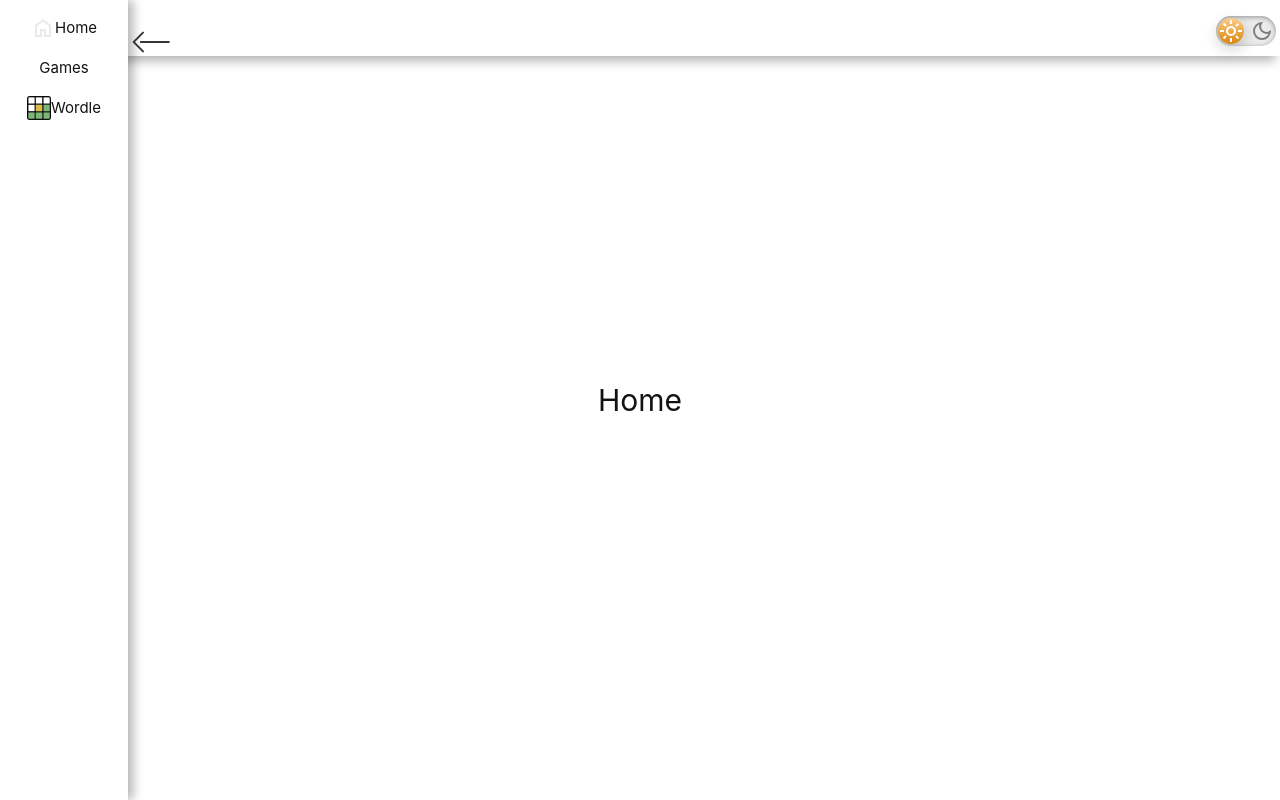
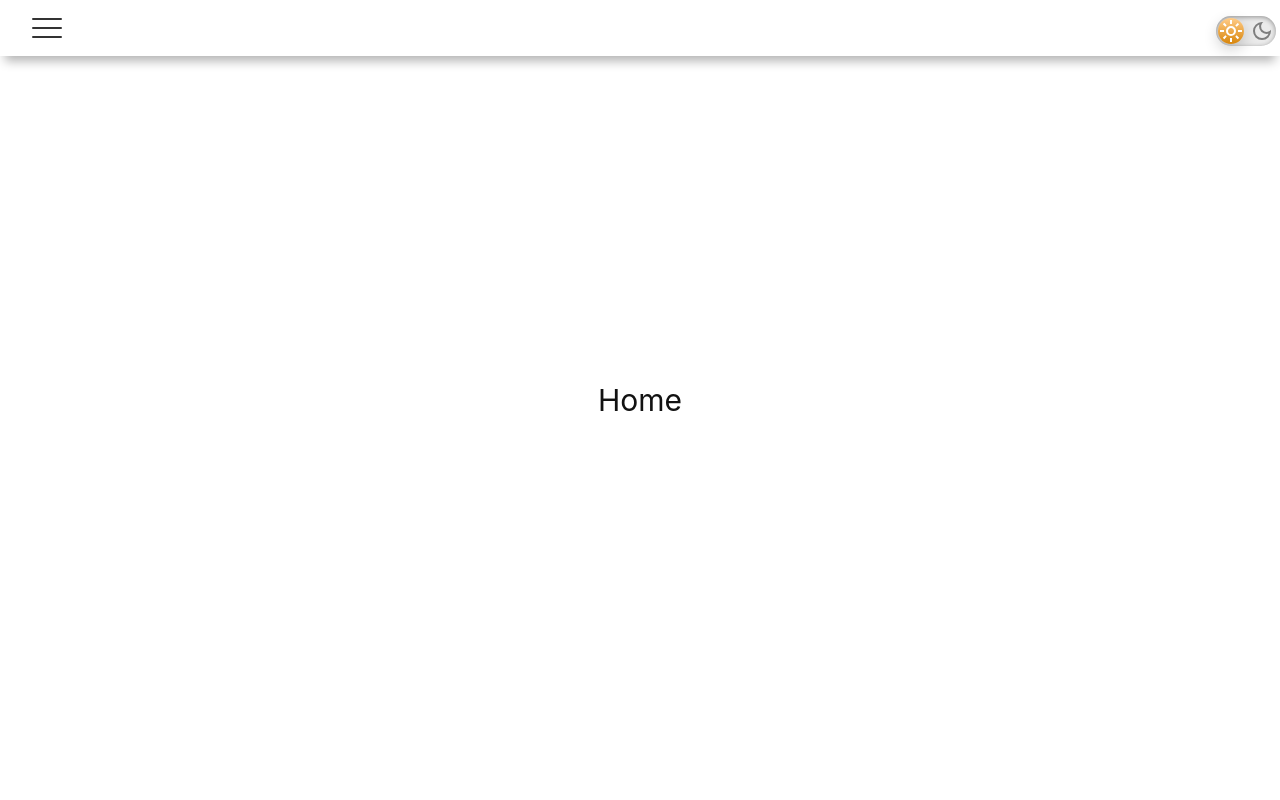
Before and after one commit to xanian7/wordle, a Vue app: page / in a window 1280 px wide. Built offline with nearby package versions, Linux system fonts and the light colour scheme.

Commit message:
push because gym

```diff
--- a/src/App.vue
+++ b/src/App.vue
@@ -20,10 +20,13 @@ export default defineComponent ({
 
   setup() {
     const isDarkMode = ref(false);
+    const isNavOpen = ref(false);
     provide('isDarkMode', isDarkMode);
+    provide('isNavOpen', isNavOpen);
 
     return {
       isDarkMode,
+      isNavOpen,
     }
   },
 })
--- /dev/null
+++ b/src/components/Burger.vue
@@ -0,0 +1,121 @@
+<template>
+    <div class="burger-icon"
+        :class="{ active: isNavOpen }"
+        @click="openMenu()">
+        <div class="burger-line line1"
+            :class="{ 'line1-short': isNavOpen }"
+        ></div>
+        <div class="burger-line line2"></div>
+        <div class="burger-line line3"
+            :class="{ 'line3-short': isNavOpen }"
+        ></div>
+    </div>
+</template>
+
+<script>
+import { defineComponent, inject, ref } from 'vue'
+
+export default defineComponent({
+    name: 'BurgerItem',
+    setup() {
+        const isDarkMode = inject('isDarkMode', ref(false));
+        const isNavOpen = inject('isNavOpen', ref(false));
+
+        const openMenu = () => {
+            isNavOpen.value = !isNavOpen.value;
+            return !isNavOpen.value
+        }
+
+        return {
+            isDarkMode,
+            isNavOpen,
+            openMenu,
+        }
+    },
+})
+</script>
+
+<style scoped>
+    .burger-icon {
+        width: 30px;
+        height: 20px;
+        display: flex;
+        justify-content: space-between;
+        flex-direction: column;
+        cursor: pointer;
+        transition: 0.3s;
+        position: relative;
+        margin: 2rem;
+    }
+
+    .burger-icon.active {
+        transform: translateX(9vw);
+    }
+
+    .burger-line {
+        width: 100%;
+        height: 2px;
+        background-color: #333;
+        border-radius: 5px;
+        transition: 0.5s;
+    }
+
+    .dark .burger-line {
+        background-color: white;
+    }
+
+    .dark .burger-icon:hover .burger-line {
+        background-color: #d3d3d3;
+    }
+
+    .burger-icon:hover .burger-line {
+        background-color: #555;
+    }
+
+    .burger-icon.active .line1 {
+        transform: rotate(-45deg) translate(-10px, -4px);
+        transition: 0.3s;
+    }
+
+    .burger-line.line1.line1-short {
+        width: 50%;
+        margin-left: auto;
+        transition: 0.3s;
+    }
+
+    .burger-icon.active .line2 {
+        transform: translate(14px, 0px);
+        transition: 0.3s;
+    }
+
+    .burger-icon.active .line3 {
+        transform: rotate(45deg) translate(-10px, 4px);
+        transition: 0.3s;
+    }
+
+    .burger-line.line3.line3-short {
+        width: 50%;
+        margin-left: auto;
+        transition: 0.3s;
+    }
+
+    .open {
+        transform: translate(0vw);
+    }
+
+    .close {
+        transform: translate(-11vw);
+    }
+
+    .dark {
+        background: #292929;
+        color: white;
+        transition: 0.3s;
+    }
+
+    .light {
+        background: white;
+        color: #121212;
+        transition: 0.3s;
+    }
+</style>
--- a/src/components/NavBar.vue
+++ b/src/components/NavBar.vue
@@ -1,28 +1,20 @@
 <template>
     <div class="container"
-        :class="[isDarkMode ? 'dark' : 'light', isOpen ? 'open' : 'close']"
+        :class="[isDarkMode ? 'dark' : 'light', isNavOpen ? 'open' : 'close']"
     >
-    <div class="burger-icon"
-        :class="{ active: isOpen }"
-        @click="openMenu()">
-        <div class="burger-line line1"
-            :class="{ 'line1-short': isOpen }"
-        ></div>
-        <div class="burger-line line2"></div>
-        <div class="burger-line line3"
-            :class="{ 'line3-short': isOpen }"
-        ></div>
-    </div>
         <div class="nav-item" @click="goToRoute('home')">
-            <svg xmlns="http://www.w3.org/2000/svg" height="24px" viewBox="0 -960 960 960" width="24px" fill="#e8eaed"><path d="M240-200h120v-240h240v240h120v-360L480-740 240-560v360Zm-80 80v-480l320-240 320 240v480H520v-240h-80v240H160Zm320-350Z"/></svg>
-            <div>Home</div>
+            <svg xmlns="http://www.w3.org/2000/svg" class="nav-item-icon" viewBox="0 -960 960 960"  fill="#e8eaed"><path d="M240-200h120v-240h240v240h120v-360L480-740 240-560v360Zm-80 80v-480l320-240 320 240v480H520v-240h-80v240H160Zm320-350Z"/></svg>
+            <h2>Home</h2>
         </div>
-        <div>
+        <hr class="solid"
+            :class="isDarkMode ? 'dark' : 'light'"
+        >
+        <h2>
             Games
-        </div>
+        </h2>
         <div class="nav-item" @click="goToRoute('wordle')">
-            <img src="/src/components/icons/64px-Wordle_Logo.svg.png" height="24px" width="24px"/>
-            <div>Wordle</div>
+            <img src="/src/components/icons/64px-Wordle_Logo.svg.png" class="nav-item-icon"/>
+            <h2>Wordle</h2>
         </div>
     </div>
 </template>
@@ -37,12 +29,7 @@ export default defineComponent({
         const router = useRouter();
 
         const isDarkMode = inject('isDarkMode', ref(false));
-
-        const isOpen = ref(true);
-        const openMenu = () => {
-            isOpen.value = !isOpen.value;
-            return !isOpen.value
-        }
+        const isNavOpen = inject('isNavOpen', ref(false));
 
         const goToRoute = (route) => {
             router.push({ name: route })
@@ -50,9 +37,8 @@ export default defineComponent({
 
         return {
             isDarkMode,
-            isOpen,
+            isNavOpen,
             router,
-            openMenu,
             goToRoute,
         }
     },
@@ -75,81 +61,13 @@ export default defineComponent({
         transition: 0.3s;
     }
 
-    button {
-        outline: solid 2px;
-        margin: 1rem;
-    }
-
-    .burger-icon {
-        width: 30px;
-        height: 20px;
-        display: flex;
-        justify-content: space-between;
-        flex-direction: column;
-        cursor: pointer;
-        margin: 2rem;
-        transform: translateX(8vw);
-        transition: 0.3s;
-        position: fixed;
-    }
-
-    .burger-icon.active {
-        transform: translateX(6vw);
-    }
-
-    .burger-line {
-        width: 100%;
-        height: 2px;
-        background-color: #333;
-        border-radius: 5px;
-        transition: 0.5s;
-    }
-
-    .dark .burger-line {
-        background-color: white;
-    }
-
-    .dark .burger-icon:hover .burger-line {
-        background-color: #d3d3d3;
-    }
-
-    .burger-icon:hover .burger-line {
-        background-color: #555;
-    }
-
-    .burger-icon.active .line1 {
-        transform: rotate(-45deg) translate(-10px, -4px);
-        transition: 0.3s;
-    }
-
-    .burger-line.line1.line1-short {
-        width: 50%;
-        margin-left: auto;
-        transition: 0.3s;
-    }
-
-    .burger-icon.active .line2 {
-        transform: translate(14px, 0px);
-        transition: 0.3s;
-    }
-
-    .burger-icon.active .line3 {
-        transform: rotate(45deg) translate(-10px, 4px);
-        transition: 0.3s;
-    }
-
-    .burger-line.line3.line3-short {
-        width: 50%;
-        margin-left: auto;
-        transition: 0.3s;
-    }
-
     .open {
         transform: translate(0vw);
     }
 
     .close {
         transform: translate(-11vw);
+        visibility: hidden;
     }
 
     .dark {
@@ -176,9 +94,31 @@ export default defineComponent({
 
     .dark .nav-item:hover {
         background: #414141;
+        transition: 0.3s;
     }
 
     .light .nav-item:hover {
         background: #d3d3d3;
+        transition: 0.3s;
+    }
+
+    .nav-item-icon {
+        width: 36px;
+        height: 36px;
+        margin: 1rem;
+    }
+
+    h2 {
+        margin: 1rem;
+    }
+
+    hr.solid {
+        border: 1px solid #e9e9e9;
+        width: 100%;
+    }
+
+    .dark hr.solid {
+        border: 1px solid #3d3d3d;
+        color: #3a3a3a;
     }
 </style>
--- a/src/components/TopBar.vue
+++ b/src/components/TopBar.vue
@@ -2,6 +2,7 @@
     <div class="topbar"
         :class="isDarkMode ? 'dark' : 'light'"
     >
+        <BurgerItem></BurgerItem>
         <ToggleButton class="toggle-button" />
     </div>
 </template>
@@ -9,17 +10,21 @@
 <script>
 import { defineComponent, inject, ref } from 'vue'
 import ToggleButton from './ToggleButton.vue';
+import BurgerItem from './Burger.vue';
 
 export default defineComponent({
     name: 'TopBar',
     components: {
         ToggleButton,
+        BurgerItem,
     },
     setup() {
 
         const isDarkMode = inject('isDarkMode', ref(false));
+        const isNavOpen = inject('isNavOpen', ref(false));
         return {
             isDarkMode,
+            isNavOpen,
         }
     },
 })
@@ -33,7 +38,7 @@ export default defineComponent({
     height: 7vh;
     position: absolute;
     display: flex;
-    align-content: center;
+    align-items: center;
     top: 0;
     box-shadow: 0 10px 10px -5px rgba(0, 0, 0, 0.3);
     left: 0;
--- a/src/views/WordleView.vue
+++ b/src/views/WordleView.vue
@@ -593,6 +593,10 @@ button:hover {
   box-shadow: 0 0 15px rgba(0, 0, 0, 0.3);
 }
 
+.dark .popup-content {
+  background: #3A3A3C;
+}
+
 h1 {
   font-size: 2rem;
   margin-bottom: 10px;
```
